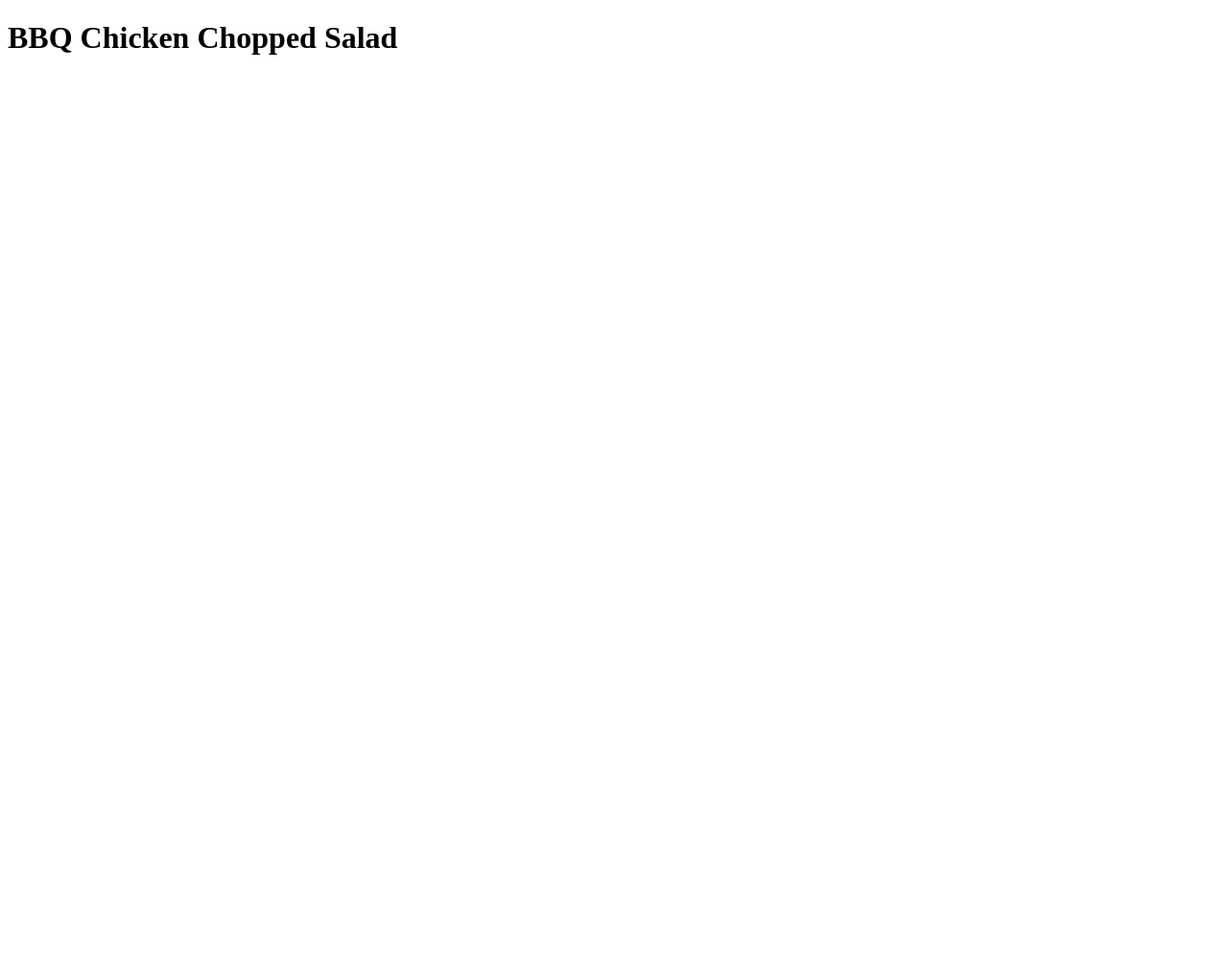
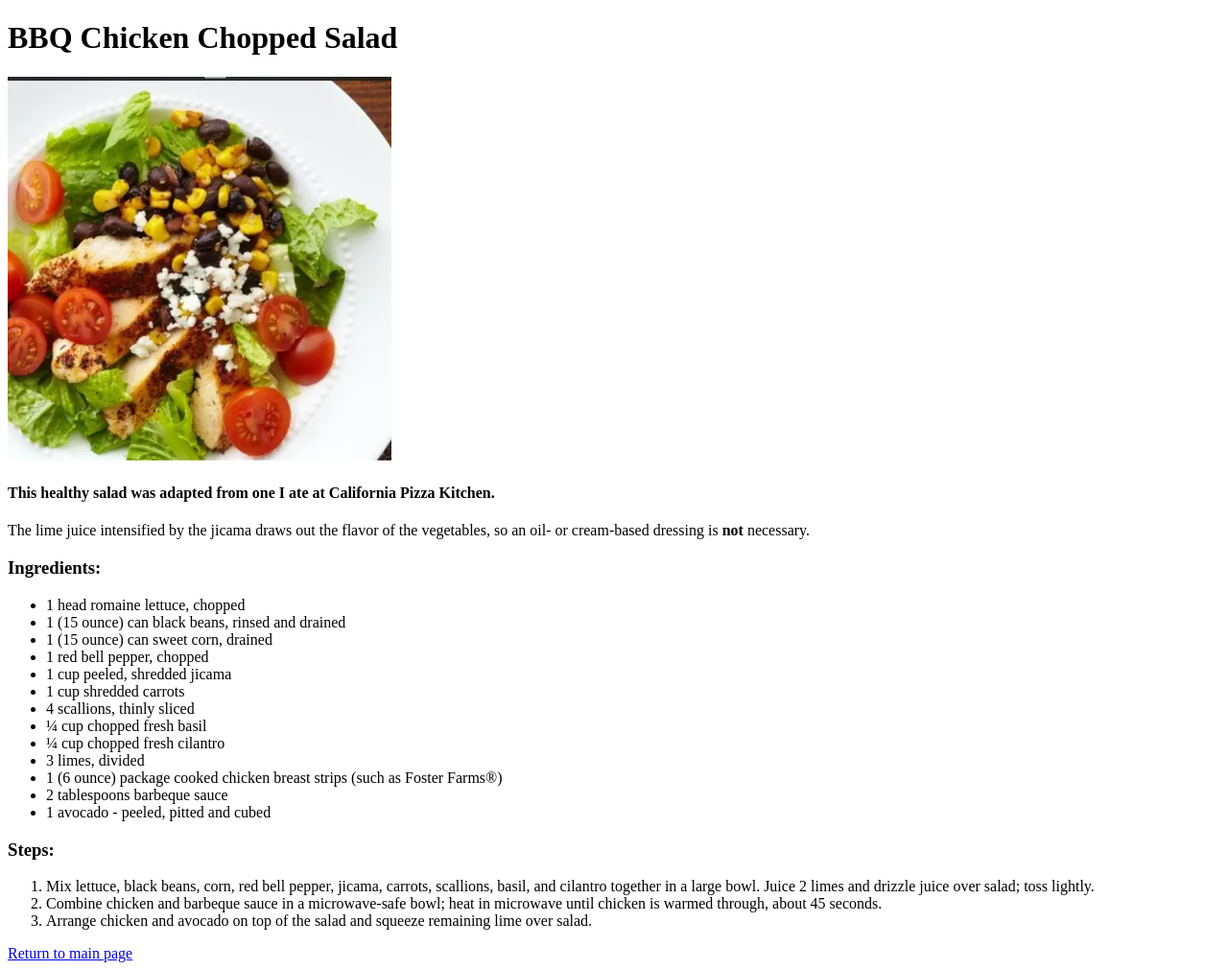
Before and after one commit to picantitoDev/odin-recipes, a plain HTML site: page recipes/chicken-chopped-salad.html in a window 1280 px wide. Shown: the whole page at 96% size. Before the commit the page ends 800 px from the top, so only its background shows below. Drawn offline with Linux system fonts and the light colour scheme.

Commit message:
Added chicken salad page and images
Because there wasn't any information about the recipe

```diff
--- a/recipes/chicken-chopped-salad.html
+++ b/recipes/chicken-chopped-salad.html
@@ -1,11 +1,49 @@
 <!DOCTYPE html>
 <html lang="en">
+
 <head>
     <meta charset="UTF-8">
     <meta name="viewport" content="width=device-width, initial-scale=1.0">
-    <title>BBQ Chicken Chopped Salad</title>
+    <title>Document</title>
 </head>
+
 <body>
-    <h1>BBQ Chicken Chopped Salad</h1>
+    <h1>BBQ Chicken Chopped Salad </h1>
+    <img src="../images/chickenSalad.jpg" alt="Lemon Herb Chicken" height="400" width="400">
+    <h4>This healthy salad was adapted from one I ate at California Pizza Kitchen. </h4>
+    <p>
+        The lime juice intensified by the jicama draws out the flavor of the vegetables, so an oil- or cream-based
+        dressing is <strong>not</strong> necessary.
+    </p>
+
+    <h3>Ingredients:</h3>
+    <ul>
+        <li>1 head romaine lettuce, chopped</li>
+        <li>1 (15 ounce) can black beans, rinsed and drained</li>
+        <li>1 (15 ounce) can sweet corn, drained</li>
+        <li>1 red bell pepper, chopped</li>
+        <li>1 cup peeled, shredded jicama</li>
+        <li>1 cup shredded carrots</li>
+        <li>4 scallions, thinly sliced </li>
+        <li>¼ cup chopped fresh basil </li>
+        <li>¼ cup chopped fresh cilantro</li>
+        <li>3 limes, divided</li>
+        <li>1 (6 ounce) package cooked chicken breast strips (such as Foster Farms®) </li>
+        <li>2 tablespoons barbeque sauce</li>
+        <li>1 avocado - peeled, pitted and cubed</li>
+    </ul>
+
+    <h3>Steps:</h3>
+    <ol>
+        <li>Mix lettuce, black beans, corn, red bell pepper, jicama, carrots, scallions, basil, and cilantro together in
+            a large bowl. Juice 2 limes and drizzle juice over salad; toss lightly.</li>
+        <li>Combine chicken and barbeque sauce in a microwave-safe bowl; heat in microwave until chicken is warmed
+            through, about 45 seconds. </li>
+        <li>Arrange chicken and avocado on top of the salad and squeeze remaining lime over salad. </li>
+    </ol>
+
+    <a href="../index.html">Return to main page</a>
+
 </body>
+
 </html>
```
Also changed, not shown: recipes/lemon-herb-chicken.html (+32 -0 lines), images/chickenSalad.jpg (added), images/lemonHerbChicken.jpg (added), images/sesameSalmon.jpg (added).
